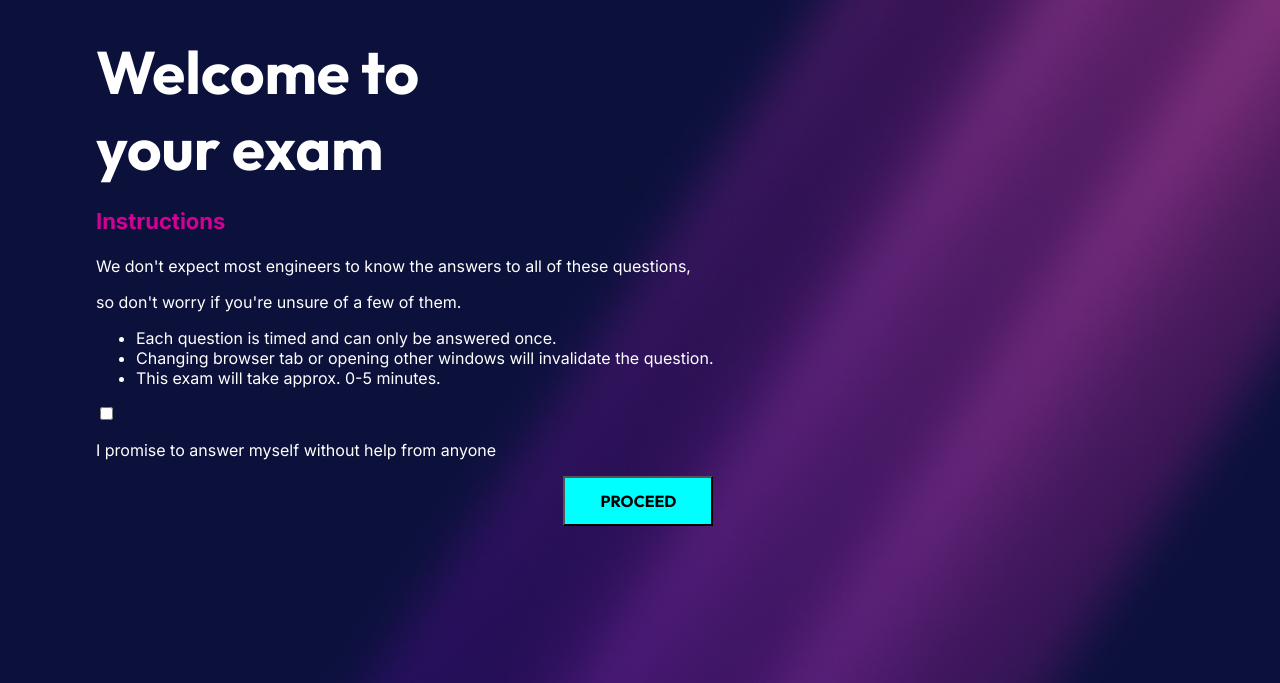
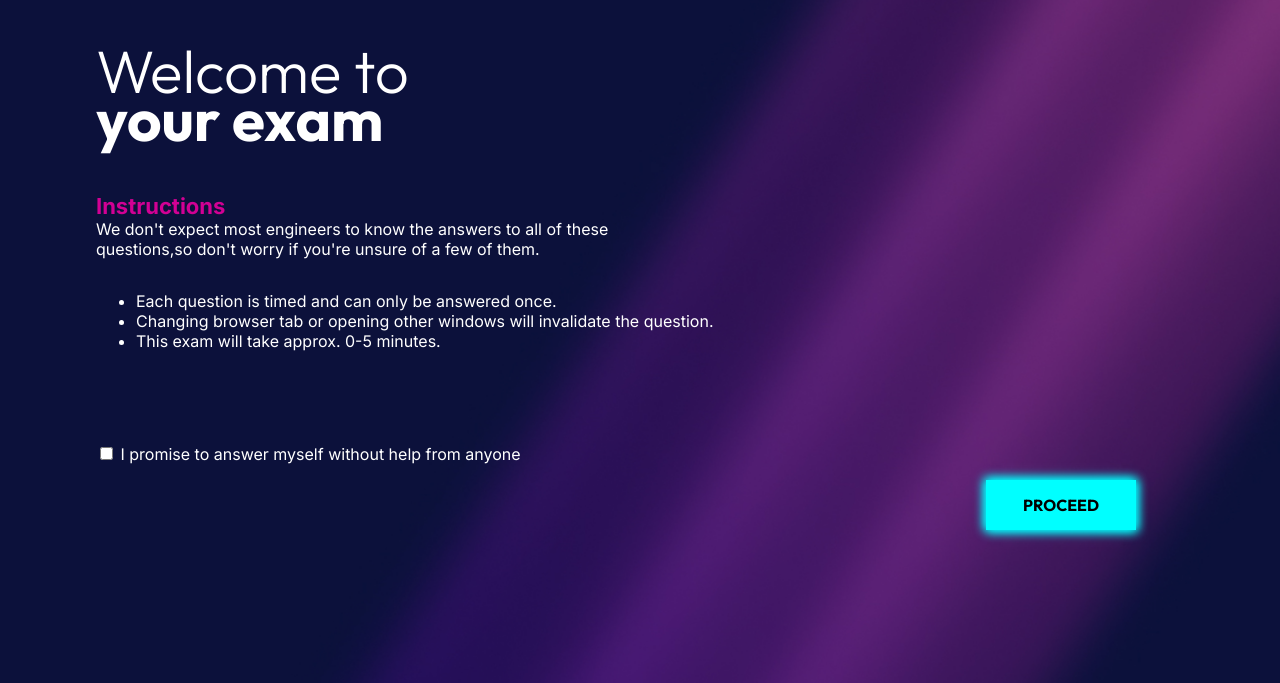
Before and after one commit to eleonoraronchini/BW1-PROVA, a plain HTML site: page welcomepage/wpage.html in a window 1280 px wide. Shown: the part 117-800 px from the top of the page. Drawn offline with Linux system fonts and the light colour scheme.

Commit message:
modify css welcomepage

```diff
--- a/benchmarkpage/benchmark.css
+++ b/benchmarkpage/benchmark.css
@@ -6,6 +6,8 @@ body {
     max-width:max-content;
     margin: 0;
     padding-left: 2rem;
+    font-family: Inter, Arial, Helvetica, sans-serif;
+    width:auto ;
 }
 .logo{
     width: 150px;
@@ -26,7 +28,7 @@ body {
     position: absolute;
     text-align: center;
     color: white;
-    font-family: 'Arial', sans-serif;
+    font-family: Inter, Arial, Helvetica, sans-serif;
 }
 
 #timer {
@@ -45,4 +47,4 @@ svg {
     stroke-dasharray: 339.292; /* Perimetro del cerchio (2 * π * r) */
     stroke-dashoffset: 0;
     transition: stroke-dashoffset 1s linear;
-}
+};
--- a/welcomepage/wpage.css
+++ b/welcomepage/wpage.css
@@ -2,40 +2,53 @@ body {
     background-image: url(/assets/bg.jpg);
     background-size: cover;
     background-position: center;
+    background-repeat: no-repeat;
     height: 100vh;
-    max-width:max-content;
     margin: 0;
     padding: 0;
     font-family: Inter, Arial, Helvetica, sans-serif;
     color: white;
     padding-left: 6rem;
+
+
 }
 .logo{
     width: 150px;
     padding: 2rem;
     padding-top: 3rem;
+    display: flex;
 }
 h2 {
     font-size: 60px;
-    padding-top: 0;
-    margin: 0;
     color: white;
     font-family: Outfit;
+    margin-top: 0;
+    line-height: 0.8em;
 }
 h1{
     font-size: 60px;
-    margin: 0;
     color: white;
     padding-top: 2rem;
     font-family: Outfit, Arial, Helvetica, sans-serif;
+    font-weight: 300;
+    margin-bottom: 0;
+    padding: 0;
+    line-height: 0.8em;
+
 }
+
 h3{
     font-size: 22px;
     color: #D20094;
+    margin-bottom: 0;
+}
+.text{
+    margin-top: 0;
 }
 
 .button {
     text-align: right;
+    margin-right: 5rem;
 }
 #acceptButton {
     width: 150px;
@@ -45,4 +58,15 @@ h3{
     font-weight: bold;
     color:black;
     font-size:16px;
+    margin-right: 4rem;
+    box-shadow: 1px 1px 10px 1px #00FFFF, -1px -1px 10px 1px #00FFFF;
+    border: transparent;
 }
+.ul{
+    display: flex;
+
+}
+#firstCheckbox {
+    margin-top: 4rem;
+
+}
--- a/welcomepage/wpage.html
+++ b/welcomepage/wpage.html
@@ -22,18 +22,25 @@
     <header>
       <img class="logo" src="/assets/epicode_logo.png" alt="epicode_logo" />
     </header>
-    <h1>Welcome to</h1>
-    <h2>your exam</h2>
+    <section>
+
+    <div>
+
+        <h1>Welcome to </h1>
+         <h2> your exam</h2>
+
+        </div>
+    </section>
+
+
     <main>
       <h3>Instructions</h3>
       <div>
-        <p>
-          We don't expect most engineers to know the answers to all of these
-          questions,
-        </p>
-        <p>so don't worry if you're unsure of a few of them.</p>
+        <p class="text">
+          We don't expect most engineers to know the answers to all of these <br>
+          questions,so don't worry if you're unsure of a few of them.</p>
       </div>
-      <div>
+      <div class="ul">
         <ul>
           <li>Each question is timed and can only be answered once.</li>
           <li>
@@ -45,7 +52,7 @@
       </div>
     </main>
     <footer>
-      <input id="firstCheckbox" type="checkbox" /> <p>I promise to answer myself without help from anyone</p>
+       <p> <input id="firstCheckbox" type="checkbox"> I promise to answer myself without help from anyone</p>
 
      <div class="button"> <button id="acceptButton">PROCEED</button> </div>
     </footer>
```
Also changed, not shown: benchmarkpage/benchmark.html (+12 -0 lines), benchmarkpage/benchmark.js (+7 -0 lines).
